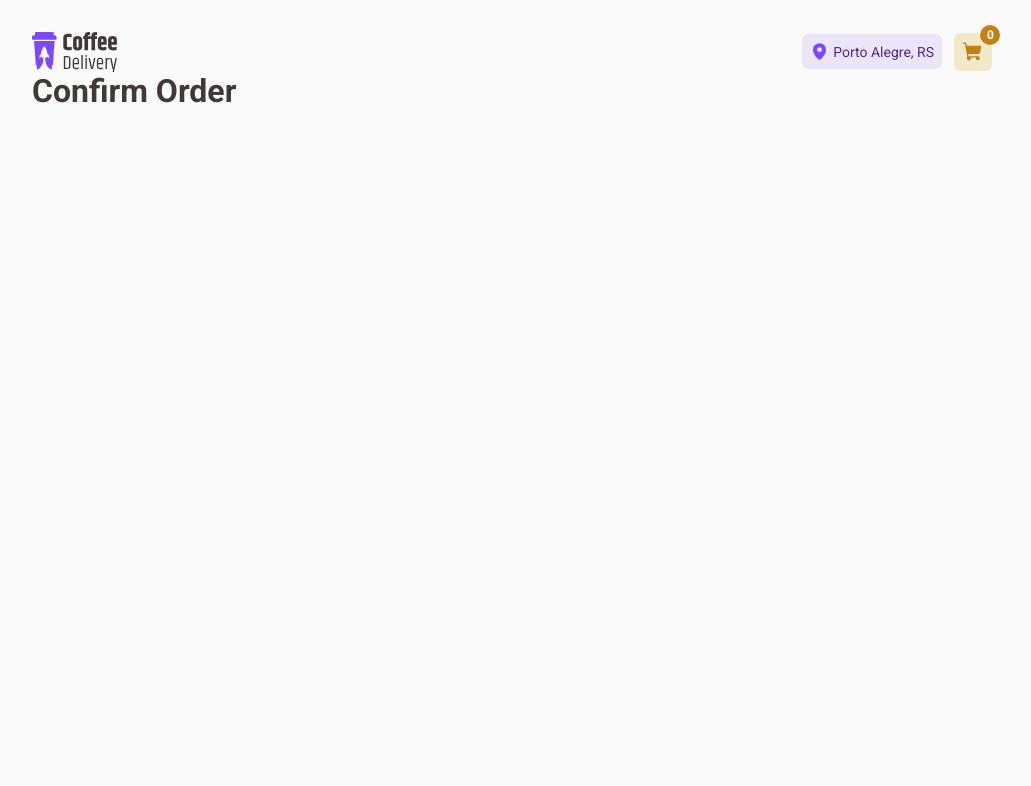
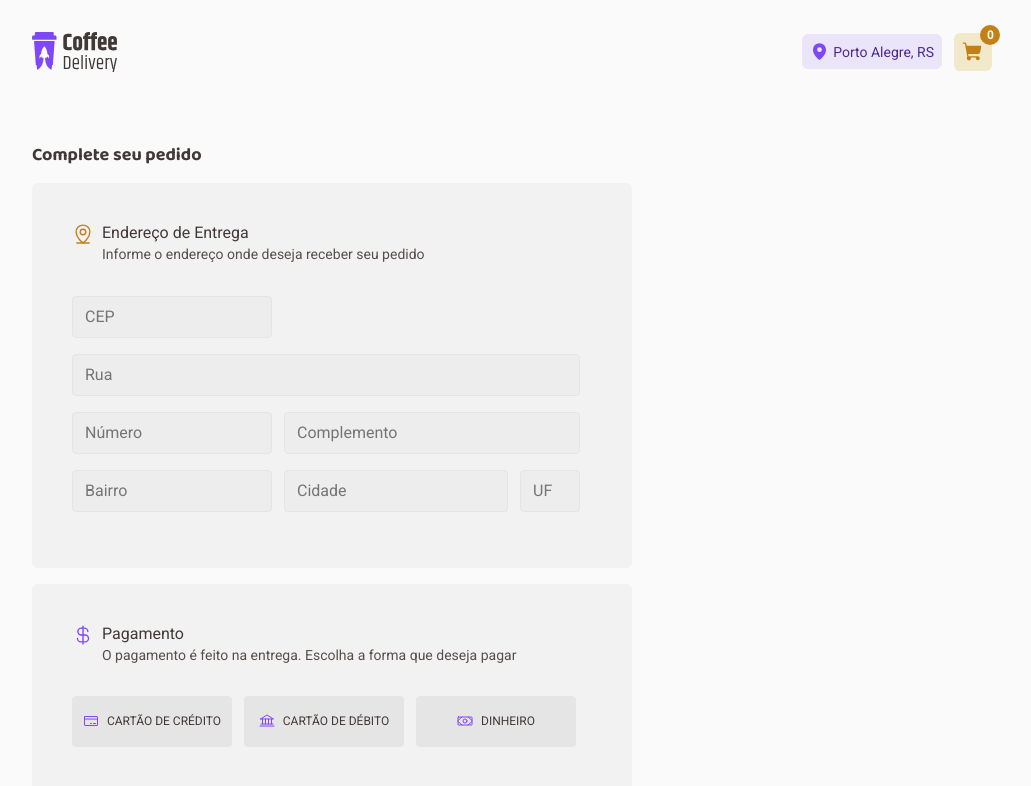
Before and after one commit to PhelipeScript/coffee-delivery, a React (Vite) app: page /checkout in a window 1280 px wide. Shown: the top 786 px of the page, without its empty margins (128-1159 px from the left). Built offline with nearby package versions, Linux system fonts and the light colour scheme.

Commit message:
Checkout Page Created / Almost done

```diff
--- a/index.html
+++ b/index.html
@@ -11,7 +11,7 @@
 
     <link href="https://fonts.googleapis.com/css2?family=Baloo+2:wght@700;800&family=Roboto:wght@400;700&display=swap" rel="stylesheet">
 
-    <title>Vite + React + TS</title>
+    <title>Coffee Delivery</title>
   </head>
   <body>
     <div id="root"></div>
--- a/src/pages/Checkout/index.tsx
+++ b/src/pages/Checkout/index.tsx
@@ -1,7 +1,114 @@
+import {
+  Bank,
+  CreditCard,
+  CurrencyDollar,
+  MapPinLine,
+  Money,
+} from 'phosphor-react'
+import {
+  AddressContainer,
+  BuildingNumberInput,
+  CityInput,
+  ComplementInput,
+  CompleteOrderContainer,
+  InputsContainer,
+  NeighborhoodInput,
+  PaymentContainer,
+  PaymentsLabel,
+  StateInput,
+  StreetInput,
+  ZIPCodeInput,
+} from './styles'
+
 export function Checkout() {
   return (
-    <div>
-      <h1>Confirm Order</h1>
-    </div>
+    <form>
+      <CompleteOrderContainer>
+        <h2>Complete seu pedido</h2>
+        <AddressContainer>
+          <h3>
+            <MapPinLine color="#C47F17" size={22} />
+            Endereço de Entrega
+          </h3>
+          <p>Informe o endereço onde deseja receber seu pedido</p>
+          <InputsContainer>
+            <ZIPCodeInput
+              type="number"
+              placeholder="CEP"
+              name="ZIPCode"
+              required
+            />
+            <StreetInput type="text" placeholder="Rua" name="Street" required />
+            <BuildingNumberInput
+              type="number"
+              placeholder="Número"
+              name="BuildingNumber"
+              required
+            />
+            <ComplementInput
+              type="text"
+              placeholder="Complemento"
+              name="Complement"
+            />
+            <NeighborhoodInput
+              type="text"
+              placeholder="Bairro"
+              name="Neighborhood"
+              required
+            />
+            <CityInput type="text" placeholder="Cidade" name="City" required />
+            <StateInput type="text" placeholder="UF" name="State" required />
+          </InputsContainer>
+        </AddressContainer>
+
+        <PaymentContainer>
+          <h3>
+            <CurrencyDollar color="#8047F8" size={22} />
+            Pagamento
+          </h3>
+          <p>
+            O pagamento é feito na entrega. Escolha a forma que deseja pagar
+          </p>
+
+          <InputsContainer>
+            <PaymentsLabel htmlFor="CreditCard">
+              <CreditCard size={16} color="#8047F8" />
+              Cartão de crédito
+              <input
+                type="radio"
+                id="CreditCard"
+                value="CreditCard"
+                name="FormOfPayment"
+                required
+              />
+            </PaymentsLabel>
+
+            <PaymentsLabel htmlFor="DebitCard">
+              <Bank size={16} color="#8047F8" />
+              Cartão de débito
+              <input
+                type="radio"
+                id="DebitCard"
+                value="DebitCard"
+                name="FormOfPayment"
+                required
+              />
+            </PaymentsLabel>
+
+            <PaymentsLabel htmlFor="Money">
+              <Money size={16} color="#8047F8" />
+              Dinheiro
+              <input
+                type="radio"
+                id="Money"
+                value="Money"
+                name="FormOfPayment"
+                required
+              />
+            </PaymentsLabel>
+          </InputsContainer>
+        </PaymentContainer>
+      </CompleteOrderContainer>
+    </form>
   )
 }
--- a/src/pages/Checkout/styles.ts
+++ b/src/pages/Checkout/styles.ts
@@ -0,0 +1,135 @@
+import styled from 'styled-components'
+
+export const CompleteOrderContainer = styled.div`
+  h2 {
+    margin-top: 4.5rem;
+
+    font-family: 'Baloo 2', cursive;
+    font-size: 1.125rem;
+    font-weight: 700;
+    line-height: 130%;
+  }
+`
+
+const ContainerBase = styled.div`
+  margin-top: 1rem;
+  padding: 2.5rem;
+  max-width: 37.5rem;
+  min-height: 20.75rem;
+
+  background-color: ${(props) => props.theme['gray-200']};
+
+  border-radius: 6px;
+
+  h3 {
+    display: flex;
+    gap: 8px;
+
+    font-size: 1rem;
+    font-weight: 400;
+    line-height: 130%;
+  }
+
+  p {
+    font-size: 0.875rem;
+    line-height: 130%;
+
+    color: ${(props) => props.theme['gray-700']};
+
+    margin-left: 30px;
+    margin-bottom: 2rem;
+  }
+`
+
+export const AddressContainer = styled(ContainerBase)``
+
+export const InputsContainer = styled.div`
+  display: flex;
+  flex-wrap: wrap;
+`
+
+const InputBase = styled.input`
+  height: 2.625rem;
+  padding: 0.75rem;
+  margin-right: 0.75rem;
+  margin-bottom: 1rem;
+
+  border: 1px solid ${(props) => props.theme['gray-400']};
+  border-radius: 4px;
+
+  background-color: ${(props) => props.theme['gray-300']};
+
+  &:focus {
+    border: 1px solid ${(props) => props.theme['yellow-900']};
+  }
+`
+
+export const ZIPCodeInput = styled(InputBase)`
+  width: 12.5rem;
+`
+
+export const StreetInput = styled(InputBase)`
+  width: 100%;
+`
+
+export const BuildingNumberInput = styled(InputBase)`
+  width: 12.5rem;
+`
+
+export const ComplementInput = styled(InputBase)`
+  width: 18.5rem;
+`
+
+export const NeighborhoodInput = styled(InputBase)`
+  width: 12.5rem;
+`
+
+export const CityInput = styled(InputBase)`
+  width: 14rem;
+`
+
+export const StateInput = styled(InputBase)`
+  width: 3.75rem;
+`
+
+export const PaymentContainer = styled(ContainerBase)`
+  min-height: 10.438rem;
+`
+
+export const PaymentsLabel = styled.label`
+  display: flex;
+  align-items: center;
+  justify-content: center;
+  gap: 8px;
+
+  font-size: 0.75rem;
+  line-height: 160%;
+  text-transform: uppercase;
+
+  width: 10rem;
+  height: 3.188rem;
+  margin-right: 0.75rem;
+  margin-bottom: 0.75rem;
+
+  border-radius: 4px;
+
+  background-color: ${(props) => props.theme['gray-400']};
+  position: relative;
+
+  input {
+    appearance: none;
+    position: absolute;
+    top: 0;
+    left: 0;
+
+    width: 10rem;
+    height: 3.188rem;
+    border-radius: 4px;
+
+    cursor: pointer;
+
+    &:checked {
+      border: 1px solid ${(props) => props.theme['purple-500']};
+    }
+  }
+`
--- a/src/pages/Home/components/ItemCard/index.tsx
+++ b/src/pages/Home/components/Menu/ItemCard/index.tsx
@@ -1,4 +1,5 @@
 import { Minus, Plus, ShoppingCartSimple } from 'phosphor-react'
+import { useState } from 'react'
 
 import {
   AddCartButton,
@@ -20,6 +21,16 @@ interface ItemCardProps {
 }
 
 export function ItemCard({ item }: ItemCardProps) {
+  const [amount, setAmount] = useState(1)
+
+  function handleIncreaseAmount() {
+    setAmount((state) => (state < 99 ? state + 1 : state))
+  }
+
+  function handleDecreaseAmount() {
+    setAmount((state) => (state > 1 ? state - 1 : state))
+  }
+
   return (
     <CardContainer>
       <img src={item.imageURL} alt="" />
@@ -36,9 +47,19 @@ export function ItemCard({ item }: ItemCardProps) {
         </span>
         <AmountContainer>
           <div>
-            <Minus cursor="pointer" size={14} weight="bold" />
-            <input defaultValue={1} type="number" min={1} max={99} />
-            <Plus cursor="pointer" size={14} weight="bold" />
+            <Minus
+              onClick={handleDecreaseAmount}
+              cursor="pointer"
+              size={14}
+              weight="bold"
+            />
+            <input readOnly value={amount} type="number" min={1} max={99} />
+            <Plus
+              onClick={handleIncreaseAmount}
+              cursor="pointer"
+              size={14}
+              weight="bold"
+            />
           </div>
 
           <AddCartButton>
--- a/src/pages/Home/components/ItemCard/styles.ts
+++ b/src/pages/Home/components/Menu/ItemCard/styles.ts
@@ -110,12 +110,6 @@ export const AmountContainer = styled.div`
       text-align: center;
 
       width: 1.35rem;
-
-      &::-webkit-outer-spin-button,
-      &::-webkit-inner-spin-button {
-        -webkit-appearance: none;
-        margin: 0;
-      }
     }
   }
 `
--- a/src/pages/Home/components/Menu/index.tsx
+++ b/src/pages/Home/components/Menu/index.tsx
@@ -1,4 +1,4 @@
-import { ItemCard } from '../ItemCard'
+import { ItemCard } from './ItemCard'
 import { Coffees } from './Coffees'
 import { ItensContainer, MenuContainer } from './styles'
 
--- a/src/styles/global.ts
+++ b/src/styles/global.ts
@@ -9,7 +9,7 @@ export const GlobalStyle = createGlobalStyle`
 
   :focus {
     outline: 0;
-    box-shadow: 0 0 0 2px ${(props) => props.theme['purple-500']};
+    /* box-shadow: 0 0 0 2px ${(props) => props.theme['purple-500']}; */
   }
 
   body {
@@ -22,6 +22,12 @@ export const GlobalStyle = createGlobalStyle`
     font-family: 'Roboto', sans-serif;;
     font-weight: 400;
     font-size: 1rem;
+
+    &::-webkit-outer-spin-button,
+      &::-webkit-inner-spin-button {
+        -webkit-appearance: none;
+        margin: 0;
+      }
   }
 
   @media (max-width: 768px) {
--- a/src/styles/themes/default.ts
+++ b/src/styles/themes/default.ts
@@ -3,7 +3,7 @@ export const defaultTheme = {
 
   'gray-100': '#FAFAFA',
   'gray-200': '#F3F2F2',
-  'gray-300': '#EDEDED',
+  'gray-300': '#EEEDED',
   'gray-400': '#E6E5E5',
   'gray-500': '#D7D5D5',
   'gray-600': '#8D8686',
```
